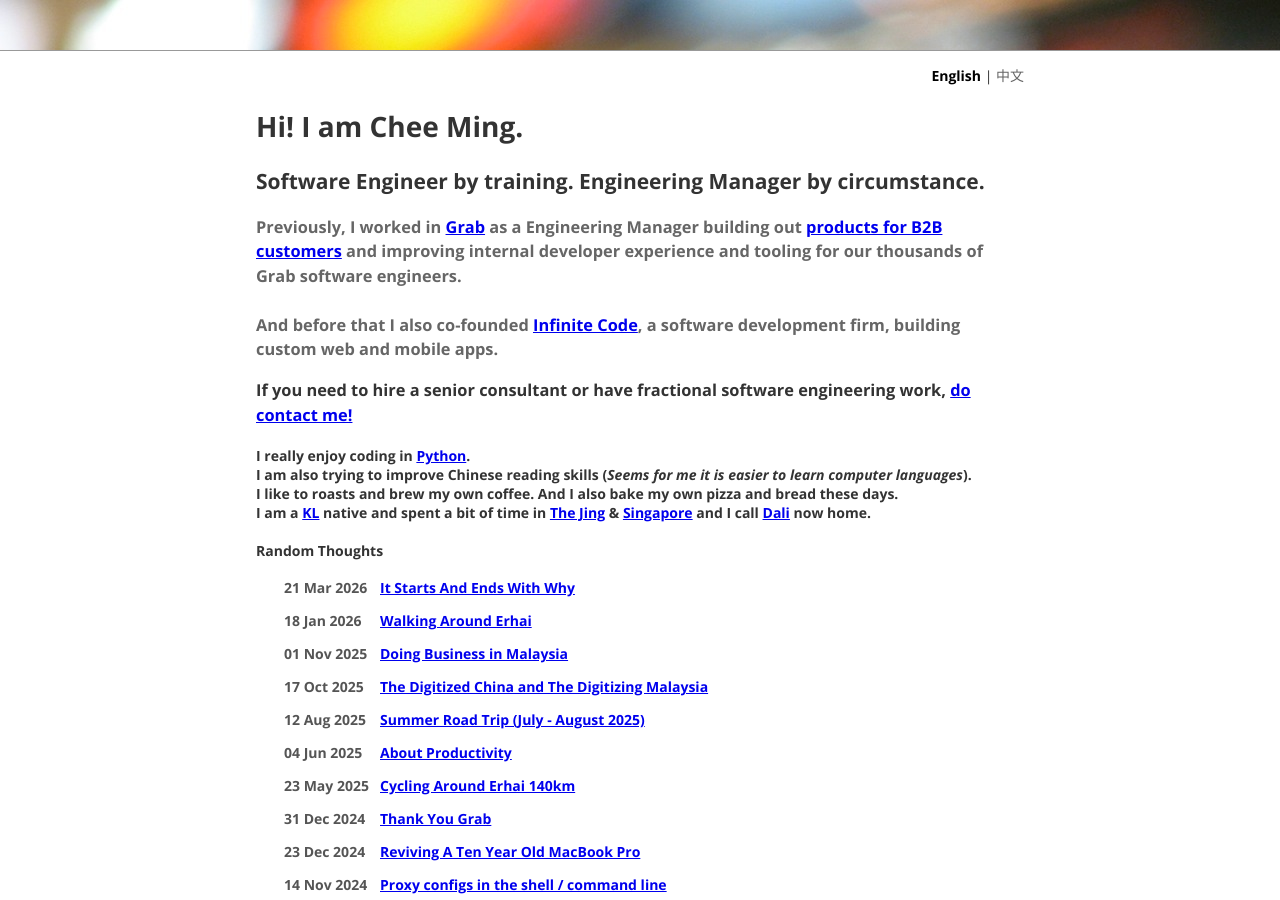
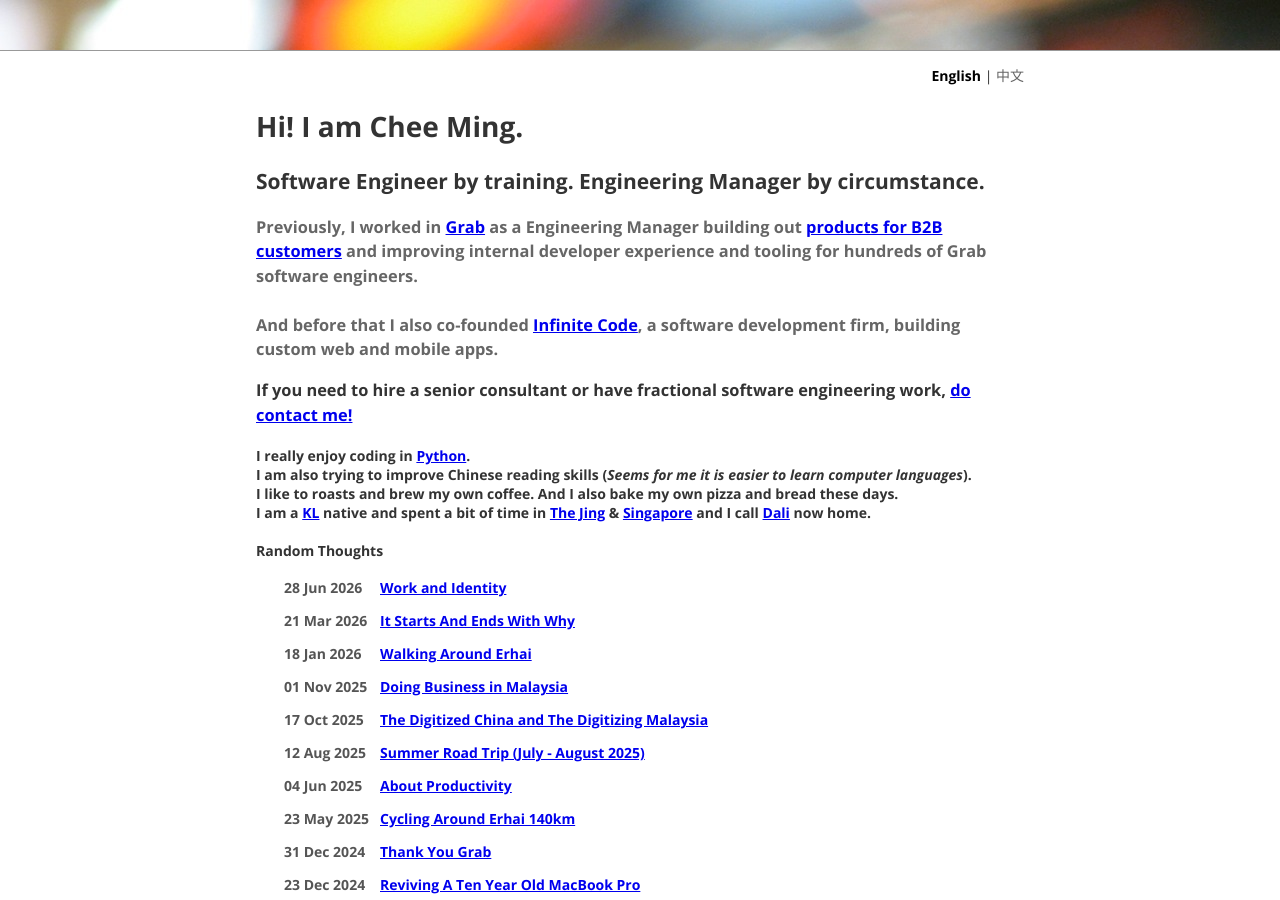
Before and after one commit to cheeming/www.cheeming.com, a Jekyll site: the page built from cheeming.com-jekyll/index.html, in a window 1280 px wide and 900 px high. Built offline with Jekyll 4.4.1, drawn with Linux system fonts in a browser that asks for light colours.

Commit message:
Add post on "Work and Identity"

```diff
--- a/cheeming.com-jekyll/index.html
+++ b/cheeming.com-jekyll/index.html
@@ -8,7 +8,7 @@ title: Cheems' Home
 <h1>Hi! I am <span>Chee Ming</span>.</h1>
 <h2>Software Engineer by training. Engineering Manager by circumstance.</h2>
 </h2>
-<h3 class="lowlight">Previously, I worked in <a href="https://www.grab.com/">Grab</a> as a Engineering Manager building out <a href="https://forbusiness.grab.com">products for B2B customers</a> and improving internal developer experience and tooling for our thousands of Grab software engineers. <br />
+<h3 class="lowlight">Previously, I worked in <a href="https://www.grab.com/">Grab</a> as a Engineering Manager building out <a href="https://forbusiness.grab.com">products for B2B customers</a> and improving internal developer experience and tooling for hundreds of Grab software engineers. <br />
     <br />
     And before that I also co-founded <a href="http://infinite-code.com">Infinite Code</a>, a software development firm, building custom web and mobile apps.</h3>
 <h3>If you need to hire a senior consultant or have fractional software engineering work, <a href="https://www.tmpsc.net/">do contact me!</a></h3>
```
Also changed, not shown: cheeming.com-jekyll/_posts/2026-06-28-about-work-and-identity.md (added, +24 -0 lines).
